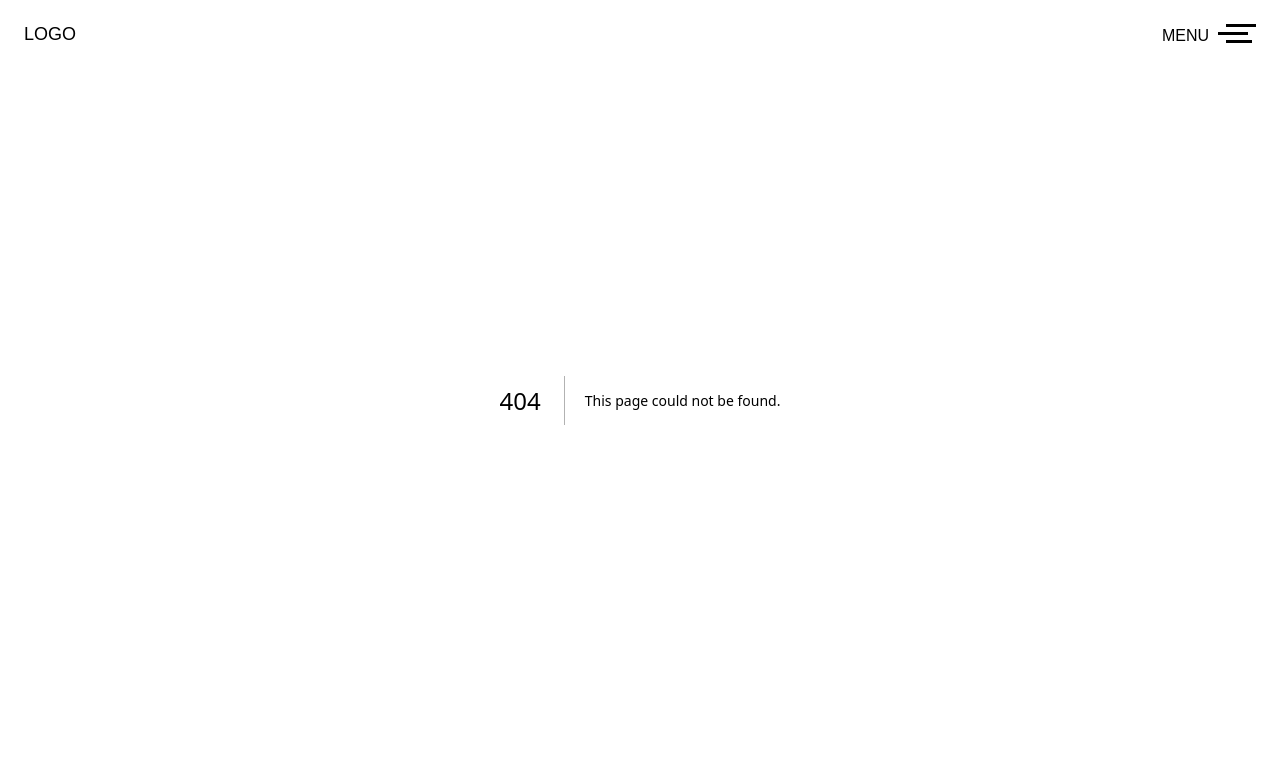
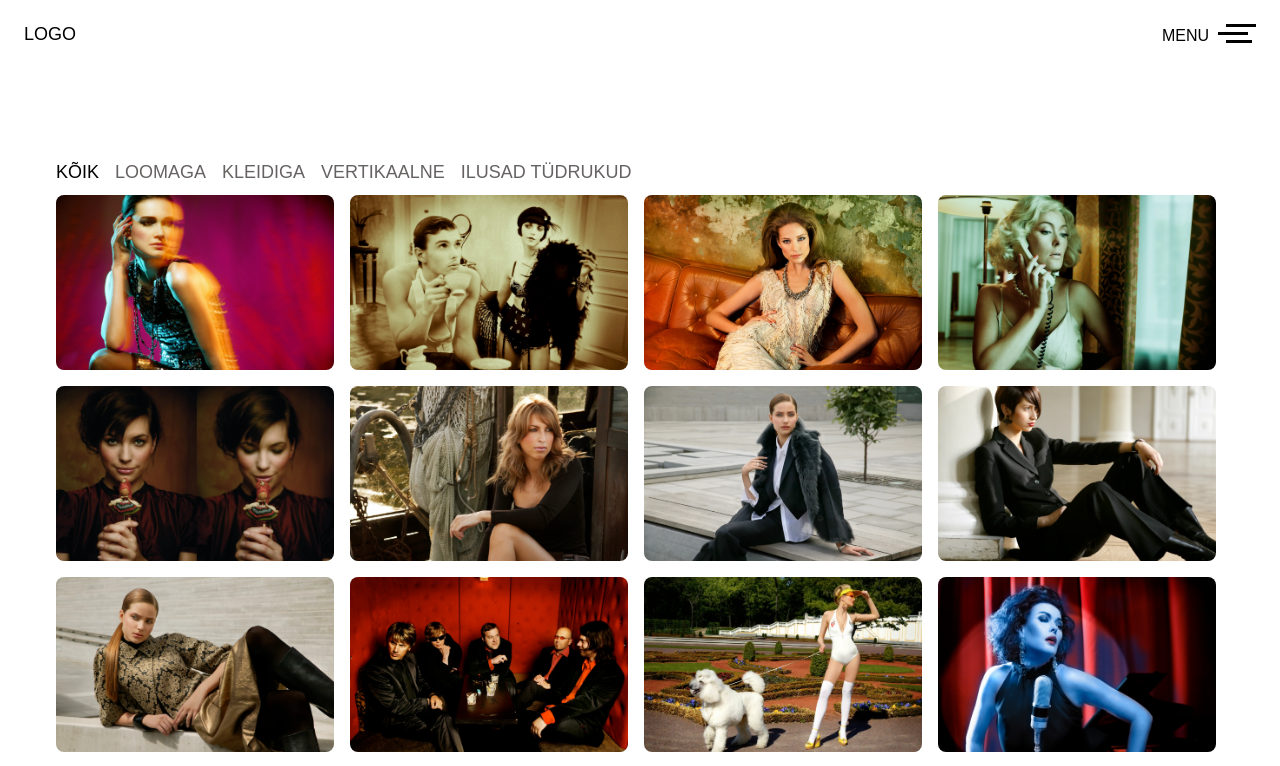
Before and after one commit to palmwebsite/photoFashion, a Next.js app: page /1 in a window 1280 px wide. Before the commit this address had no page. Shown: the top 766 px of the page. Built offline with nearby package versions, Linux system fonts and the light colour scheme.

Commit message:
added id to gallery url

```diff
--- /dev/null
+++ b/src/app/[galeriiId]/page.tsx
@@ -0,0 +1,18 @@
+import { Gallery } from "../components/gallery/Gallery";
+
+interface IParams {
+  params: { galeriiId: string };
+}
+
+export default async function Galerii({ params }: IParams) {
+  // Ensure params are awaited properly
+  const { galeriiId } = await params;
+
+  // Decode the URL-encoded value
+  const decodedValue = decodeURIComponent(galeriiId);
+
+  // Extract the part after ":"
+  const filterId = decodedValue.split(":")[1];
+
+  return <Gallery filterId={filterId} />;
+}
--- a/src/app/components/gallery/Gallery.tsx
+++ b/src/app/components/gallery/Gallery.tsx
@@ -1,6 +1,6 @@
 "use client"; // Only needed in the App Router
 
-import { useState } from "react";
+import { useEffect, useState } from "react";
 import Image from "next/image";
 import styles from "./style.module.css";
 import { FILTER, IMAGES_HORIZONTAL, IMAGES_VERTICAL } from "./conf";
@@ -13,12 +13,26 @@ import { IImage } from "../dto";
 import { Page } from "../layouts/Page";
 import { Filter } from "../filter/Filter";
 
-const Gallery = () => {
+interface IProps {
+  filterId: string;
+}
+
+export function Gallery(props: IProps) {
   const [isSliderVisible, setIsSliderVisible] = useState(false);
   const [initialIndex, setInitialIndex] = useState(0);
-  const [activeFilter, setActiveFilter] = useState("all");
+  const [activeFilter, setActiveFilter] = useState(
+    FILTER.some((f) => f.id === props.filterId) ? props.filterId : "all"
+  );
   const [_imagesH, setImagesH] = useState<IImage[]>(IMAGES_HORIZONTAL);
   const [_imagesV, setImagesV] = useState<IImage[]>(IMAGES_VERTICAL);
+
+  useEffect(() => {
+    console.log("activeFilter", activeFilter);
+    const filter: (image: IImage) => boolean = (image) =>
+      image.tags?.includes(activeFilter) || activeFilter === "all";
+    setImagesH(IMAGES_HORIZONTAL.filter((image) => filter(image)));
+    setImagesV(IMAGES_VERTICAL.filter((image) => filter(image)));
+  }, [activeFilter]);
 
   const handleImageClick = (index: number) => {
     console.log(index);
@@ -29,10 +43,6 @@ const Gallery = () => {
   const handleFilterClick = (id: string) => {
     console.log(id);
     setActiveFilter(id);
-    const filter: (image: IImage) => boolean = (image) =>
-      image.tags?.includes(id) || id === "all";
-    setImagesH(IMAGES_HORIZONTAL.filter((image) => filter(image)));
-    setImagesV(IMAGES_VERTICAL.filter((image) => filter(image)));
   };
 
   return (
@@ -76,9 +86,7 @@ const Gallery = () => {
       )}
     </Page>
   );
-};
-
-export default Gallery;
+}
 
 interface IImageList {
   arrOfImages: IImage[];
--- a/src/app/galerii/page.tsx
+++ /dev/null
@@ -1,5 +0,0 @@
-import Gallery from "../components/gallery/Gallery";
-
-export default function Galerii() {
-  return <Gallery />;
-}
```
